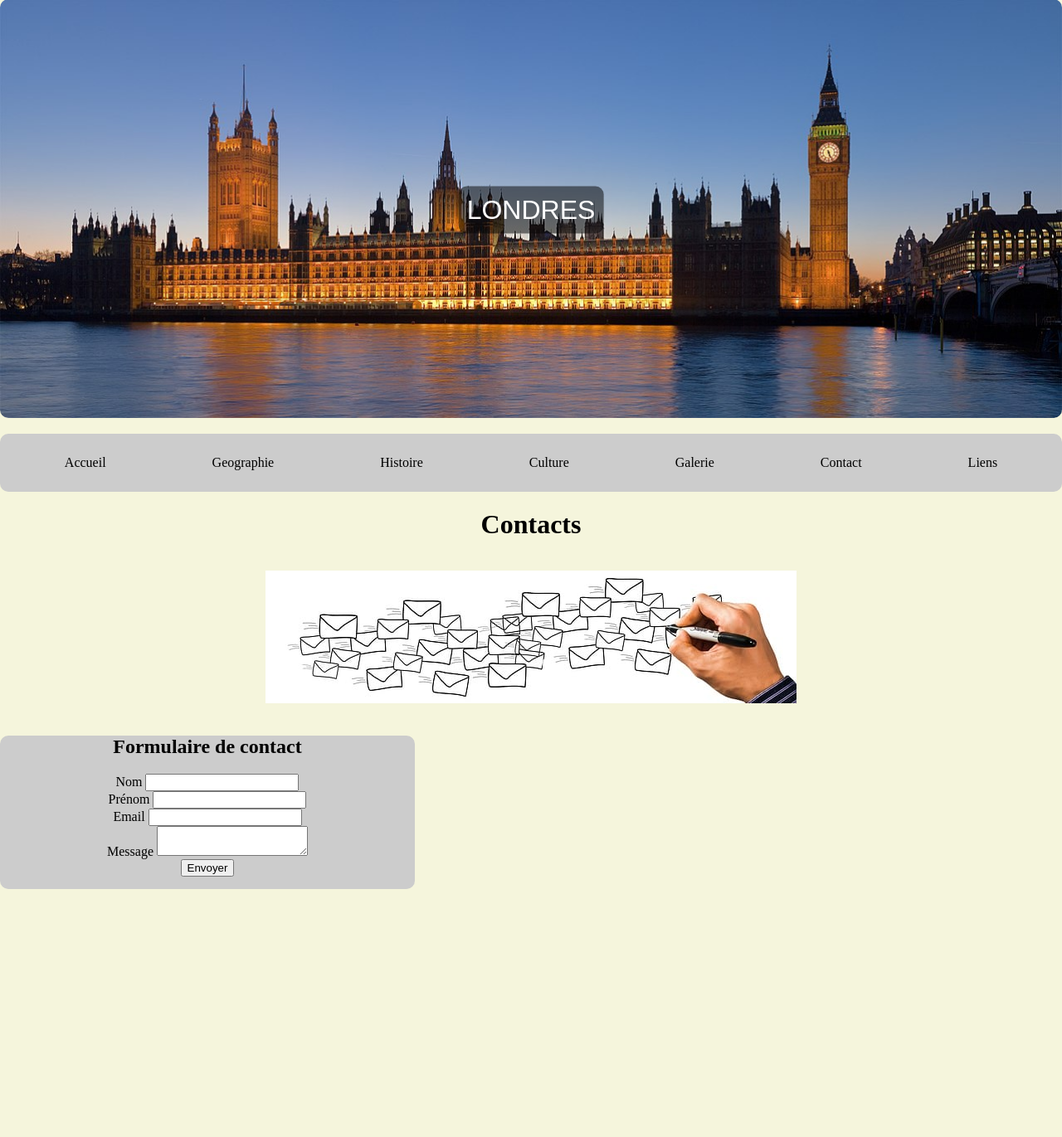
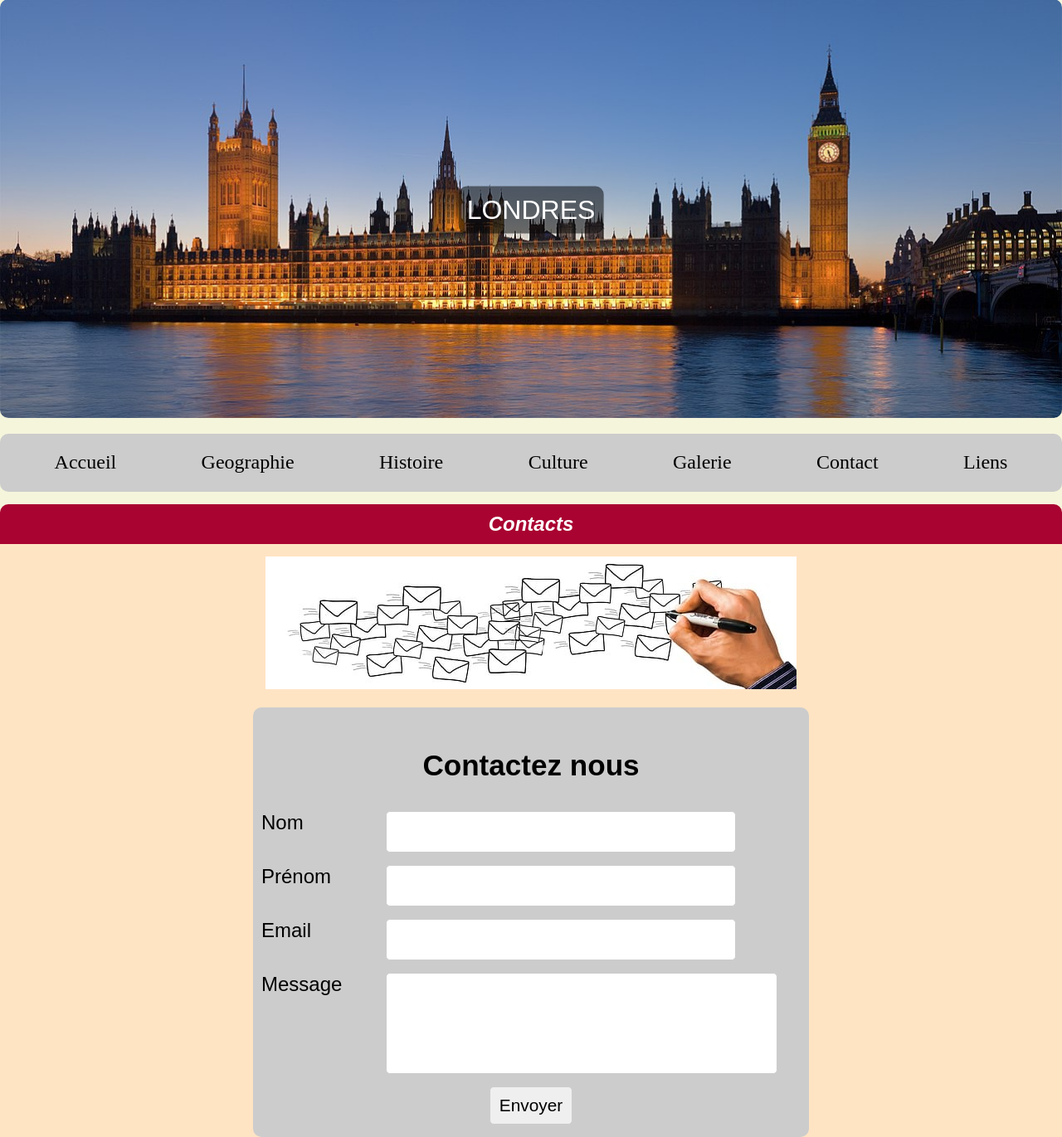
Before and after one commit to NikGorban/RealisationDeSiteStatique, a PHP site: page /temp/contactView.php in a window 1280 px wide. Shown: the part 16-1387 px from the top of the page at 83% size. Before the commit the page ends 1088 px from the top, so only its background shows below. Run offline with PHP 8.4, Linux system fonts and the light colour scheme.

Commit message:
form fin

```diff
--- a/public/css/style.css
+++ b/public/css/style.css
@@ -11,6 +11,7 @@ body{
 .banner{
     position: relative;
 }
+
 .banner img{
     width: 1280px;
     padding: auto;
@@ -69,8 +70,9 @@ nav a{
 
     color: rgb(0, 0, 0);
     text-decoration: none;
-    padding : 10px 5% 10px 5%;
+    padding : 10px 4% 10px 4%;
     transition: 0.25s;
+       font-size: 1.5rem;
 }
 
 nav a:hover{
@@ -130,11 +132,14 @@ nav a:hover{
     justify-content: space-between;
     margin-bottom: 15px;
     width: 1280px;
+    position: sticky;
+    top: 0;
     justify-content: center;
     align-items: center;
     background-color: #CCC;
     color: rgb(0, 0, 0);
     border-radius: 10px;
+
 }
 
 .liens a{
@@ -143,7 +148,7 @@ nav a:hover{
     text-decoration: none;
     padding : 10px 5% 10px 5%;
     transition: 0.25s;
-    font-size: 1.5rem;
+    font-size: 1.5m;
 }
 
 .liens a:hover{
@@ -152,39 +157,60 @@ nav a:hover{
     color: white;
 }
 
-.formulaire{
-    display: inline-flex;
-    align-items: center;
-    margin-bottom: 15px;
-    justify-content: center;
-    color: rgb(0, 0, 0);
+/*       Formulaire de contact       */
+
+.formFon{
+    padding: 15px 10px 15px 10px;
+    background-color: #CCC;
+    width: 650px;
+    margin: 0px auto;
+    border-radius: 10px;
 }
 
-.formFon{
-    background-color: #ccc;
-    border-radius: 10px;
-    width: 500px;
+.form-group{
+    margin-bottom: 15px;
+    display: flex;
 }
 
-
-.formulaire form{
-    display: flex;
-    flex-direction: column;
-    align-items: center;
-    justify-content: center;
-    margin: 0px 0px 0px 0px;
-    padding: 0px 0px 0px 0px;
+.form-group label{
+    display: block;
+    font-size: 1.5rem;
+    margin-bottom: 5px;
+    width: 50px;
 }
 
+.form-group input{
+    position: relative;
+    width: 400px;
+    left: 100px;
+    padding: 10px;
+    font-size: 1.5rem;
+    border-radius: 5px;
+    border: 1px solid #CCC;
+}
 
+.form-group textarea{
+    position: relative;
+    width: 450px;
+    height: 100px;
+    left: 100px;
+    resize: none;
+    padding: 10px;
+    font-size: 1.5rem;
+    border-radius: 5px;
+    border: 1px solid #CCC;
+}
 
-.col a{
-    display: flex;
-    justify-content: center;
-    margin: 0px 30px 15px 30px;
-    width: 150px;
-    align-items: center;
-    background-color: #CCC;
-    color: rgb(0, 0, 0);
-    border-radius: 10px;
+button{
+    width: 100px;
+    padding: 10px;
+    font-size: 1.3rem;
+    border-radius: 5px;
+    border: 1px solid #CCC;
+    transition: 0.25s;
 }
+
+button:hover{
+    background-color: #A90331;
+    color: white;
+}
--- a/temp/contactView.php
+++ b/temp/contactView.php
@@ -1,5 +1,5 @@
 <!DOCTYPE html>
-<html lang="fr">
+<ht lang="fr">
 <head>
     <meta charset="UTF-8">
     <meta name="viewport" content="width=device-width, initial-scale=1.0">
@@ -10,33 +10,33 @@ include "inc/baniereView.php";
 include "inc/menuView.php"
     ?>
 </body>
-</html>
 
+<div class="titre">
 <h1>Contacts</h1>
 
 <img src="img/contacts.jpg" alt="Les contacts">
 
-<div class="formFon">
-    <h2>Formulaire de contact</h2>
-    <div class="formulaire">
+    <div class="formFon">
+        <h3>Contactez nous</h3>
+
 
         <form action="." method="text">
-            <div>
+            <div class="form-group">
                 <label for="#">Nom</label>
                 <input type="text"></div>
-            <div>
+            <div class="form-group">
                 <label for="#">Prénom</label>
                 <input type="text">
             </div>
-            <div>
+            <div class="form-group">
                 <label for="#">Email</label>
                 <input type="email">
             </div>
-            <div>
+            <div class="form-group">
                 <label for="#">Message</label>
                 <textarea name="message" id="message" ></textarea>
             </div>
             <button type="submit">Envoyer</button>
         </form>
+        </div>
     </div>
-</div>
```
